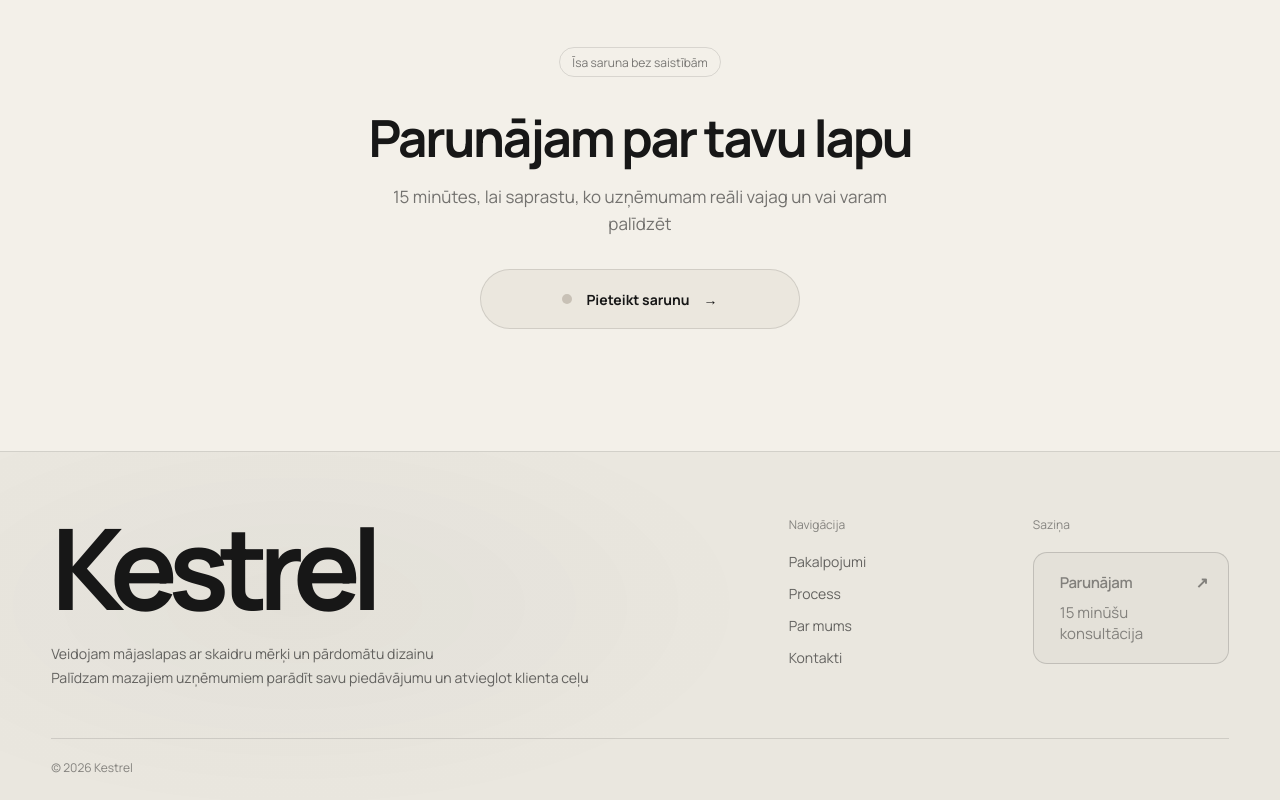
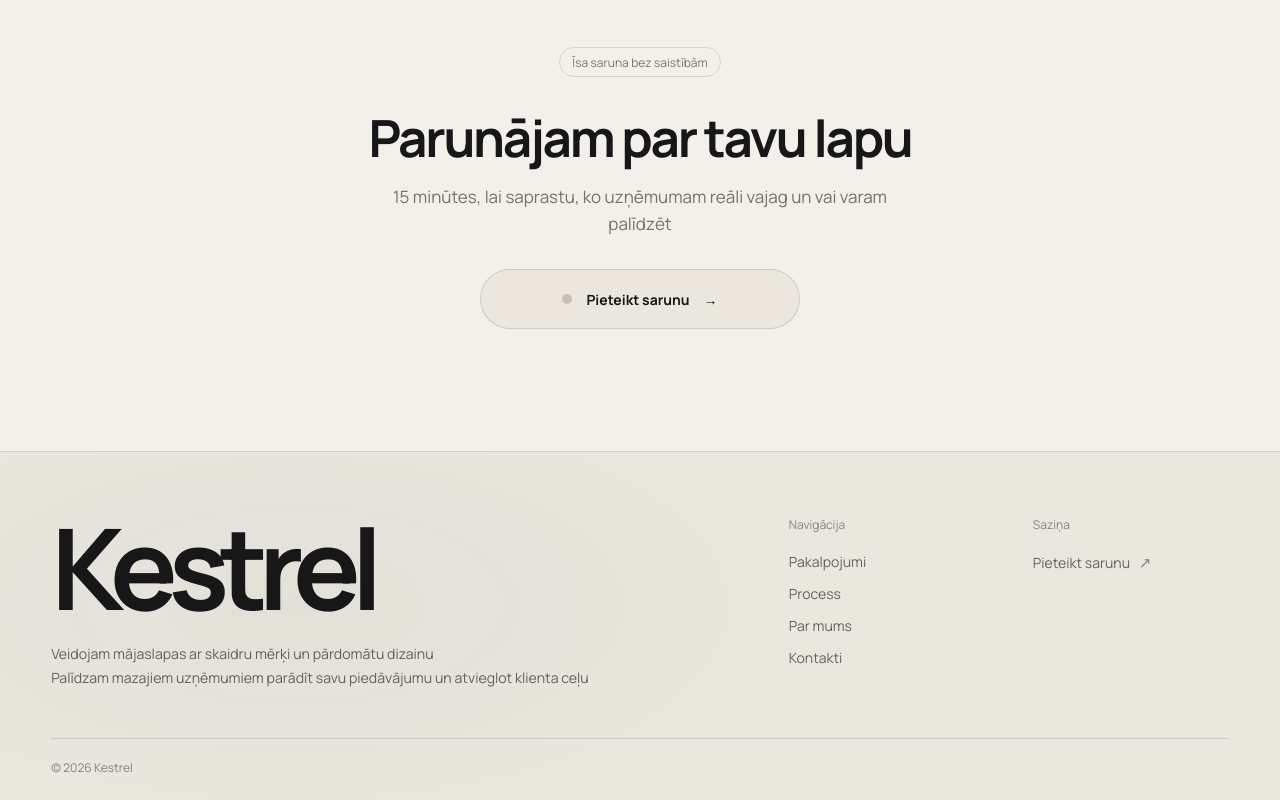
Before and after one commit to davisl24/WEBSITEAGENCY, a Next.js app: page / in a window 1280 px wide. Shown: the part 3007-3807 px from the top of the page. Built offline with nearby package versions, Linux system fonts and the light colour scheme.

Commit message:
refine: simplify footer contact card to clear editorial link

```diff
--- a/app/page.tsx
+++ b/app/page.tsx
@@ -170,7 +170,7 @@ export default function Home() {
               </div>
               <div>
                 <span>Saziņa</span>
-                <a className="footer-contact-card" href="/kontakti"><span className="footer-contact-heading">Parunājam <span aria-hidden="true">↗</span></span><span className="footer-contact-subtitle">15 minūšu konsultācija</span></a>
+                <a className="footer-contact-link" href="/kontakti">Pieteikt sarunu <span aria-hidden="true">↗</span></a>
               </div>
             </div>
           </div>
```
